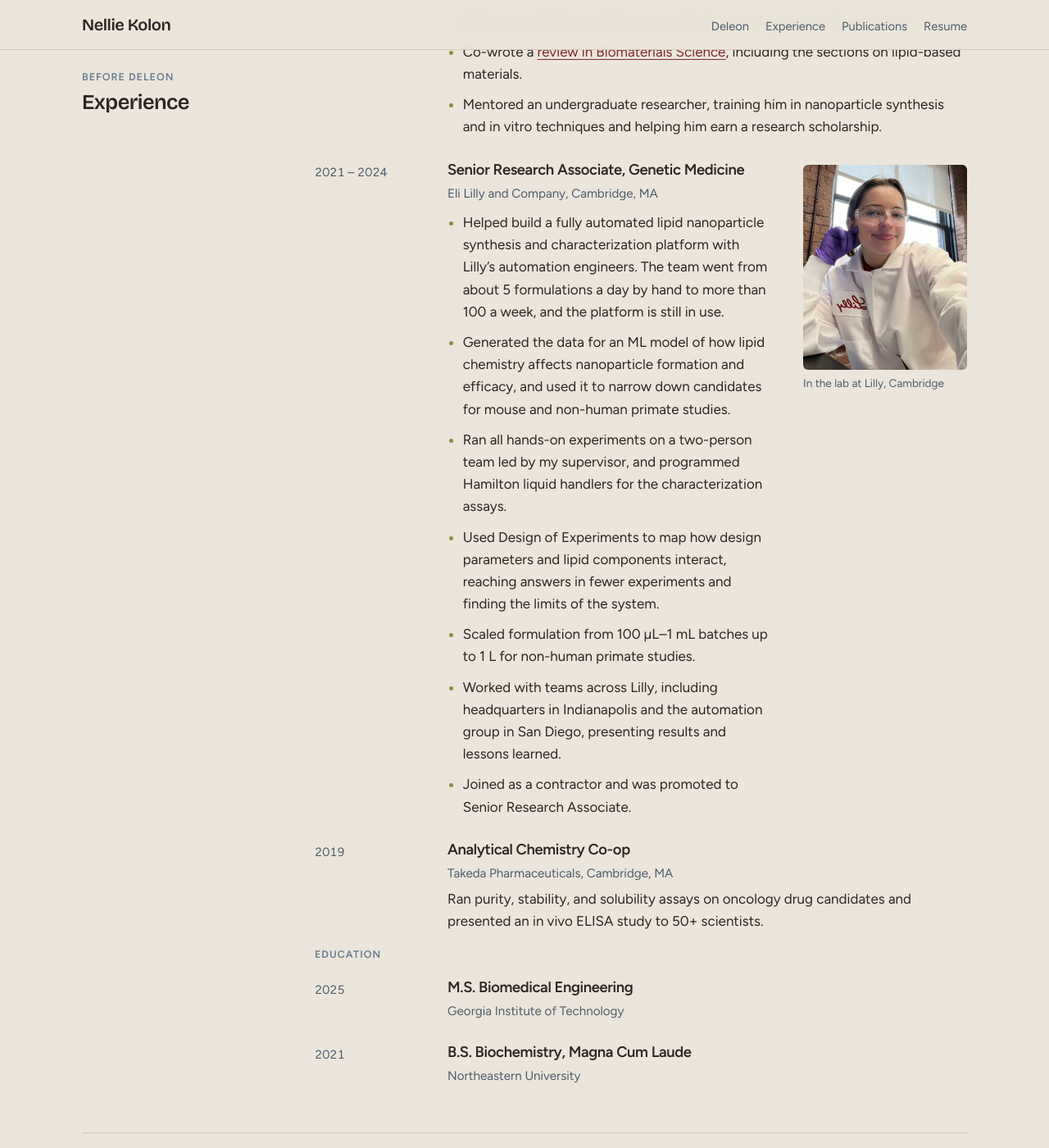
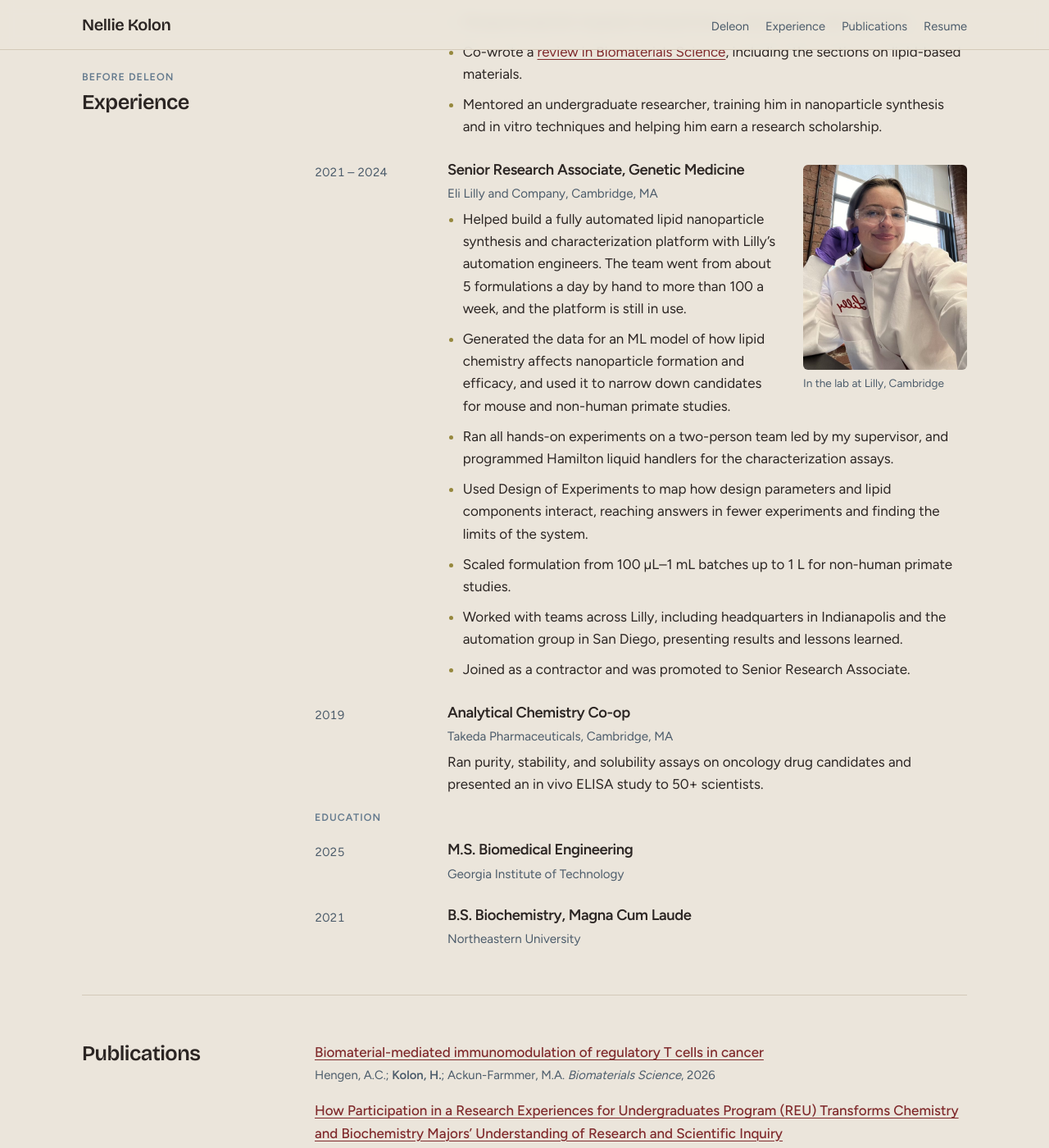
Before and after one commit to nelliekolon/nelliekolon.github.io, a Jekyll site: the page built from index.md, in a window 1280 px wide and 1400 px high, scrolled down 2054 px. Shown: the whole window at 82% size. Built offline with Jekyll 4.4.1, drawn with Linux system fonts in a browser that asks for light colours.

Commit message:
Preview: wrap Lilly bullets around the photo
Co-Authored-By: Claude Opus 5.5 <noreply@anthropic.com>
Claude-Session: https://claude.ai/code/session_01HFMymAmWcw7GchssUrMz1g

```diff
--- a/assets/css/styles.css
+++ b/assets/css/styles.css
@@ -170,9 +170,13 @@ ul.points li::marker { color: var(--marker); }
 .job .where { color: var(--muted); font-size: 0.95rem; }
 .job .goal { font-style: italic; color: var(--muted); }
 .job ul.points { margin-top: 4px; }
-.what.with-photo { display: grid; grid-template-columns: minmax(0, 1fr) 200px; gap: 40px; align-items: start; }
+.what.with-photo { display: flow-root; }
+.what.with-photo .what-text, .what.with-photo ul.points { display: block; }
+.what.with-photo .what-text > * + * { margin-top: 6px; }
+.what.with-photo ul.points li + li { margin-top: 10px; }
+.what.with-photo .job-photo { float: right; width: 200px; margin: 4px 0 16px 32px; }
 .what-text { display: flex; flex-direction: column; gap: 6px; min-width: 0; }
-@media (max-width: 560px) { .what.with-photo { grid-template-columns: 1fr; } }
+@media (max-width: 560px) { .what.with-photo .job-photo { float: none; width: 200px; margin: 0 0 16px; } }
 .job-photo { margin: 4px 0 0; display: flex; flex-direction: column; gap: 6px; width: 100%; max-width: 100%; }
 .job-photo img { width: 100%; aspect-ratio: 4 / 5; object-fit: cover; border-radius: 6px; transition: transform 900ms var(--ease-out); }
 .job-photo { overflow: hidden; }
--- a/index.md
+++ b/index.md
@@ -74,6 +74,10 @@ image: /assets/media/deleon-lab.jpg
     <div class="job">
       <p class="when">2021 – 2024</p>
       <div class="what with-photo">
+        <figure class="job-photo">
+          <img src="/assets/media/lilly-lab.jpg" alt="Nellie in a Lilly lab coat, safety glasses, and gloves in the lab" loading="lazy">
+          <figcaption>In the lab at Lilly, Cambridge</figcaption>
+        </figure>
         <div class="what-text">
         <h3>Senior Research Associate, Genetic Medicine</h3>
         <p class="where">Eli Lilly and Company, Cambridge, MA</p>
@@ -87,10 +91,6 @@ image: /assets/media/deleon-lab.jpg
           <li>Joined as a contractor and was promoted to Senior Research Associate.</li>
         </ul>
         </div>
-        <figure class="job-photo">
-          <img src="/assets/media/lilly-lab.jpg" alt="Nellie in a Lilly lab coat, safety glasses, and gloves in the lab" loading="lazy">
-          <figcaption>In the lab at Lilly, Cambridge</figcaption>
-        </figure>
       </div>
     </div>
     <div class="job">
```
